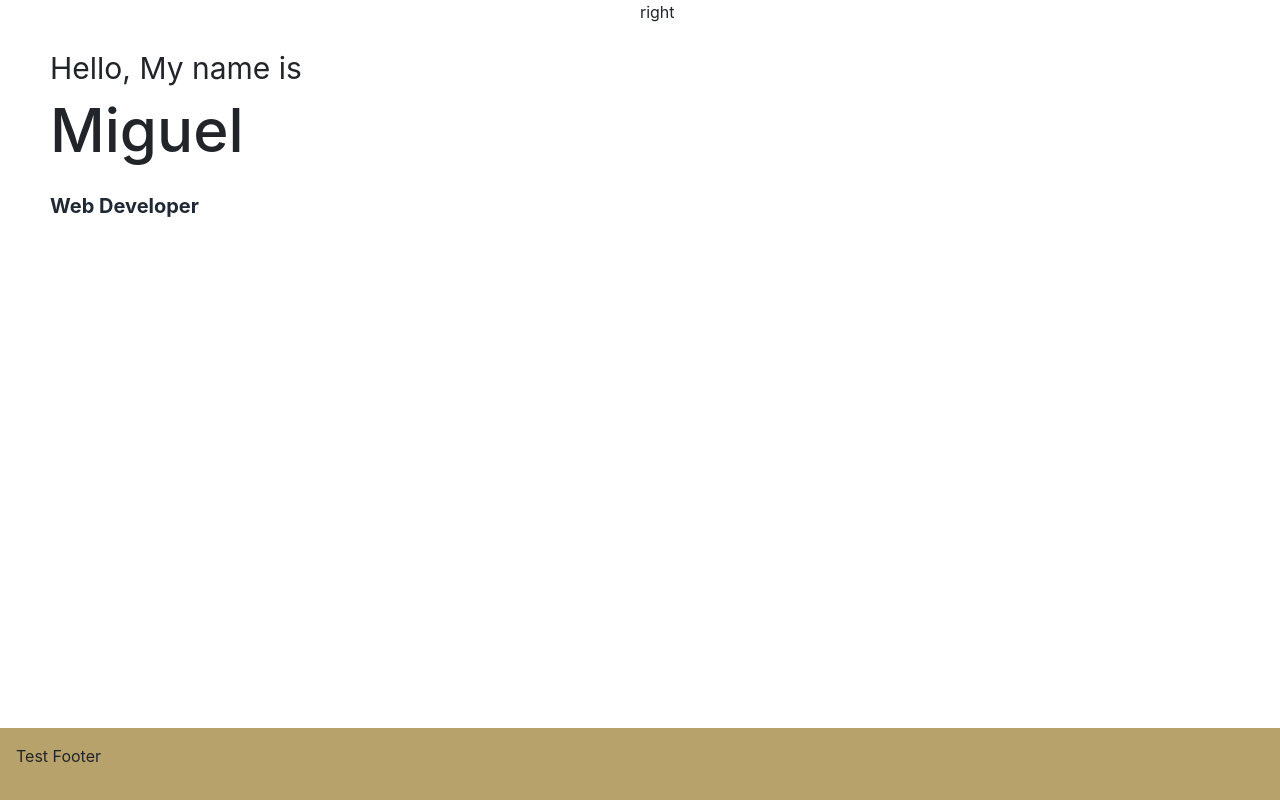
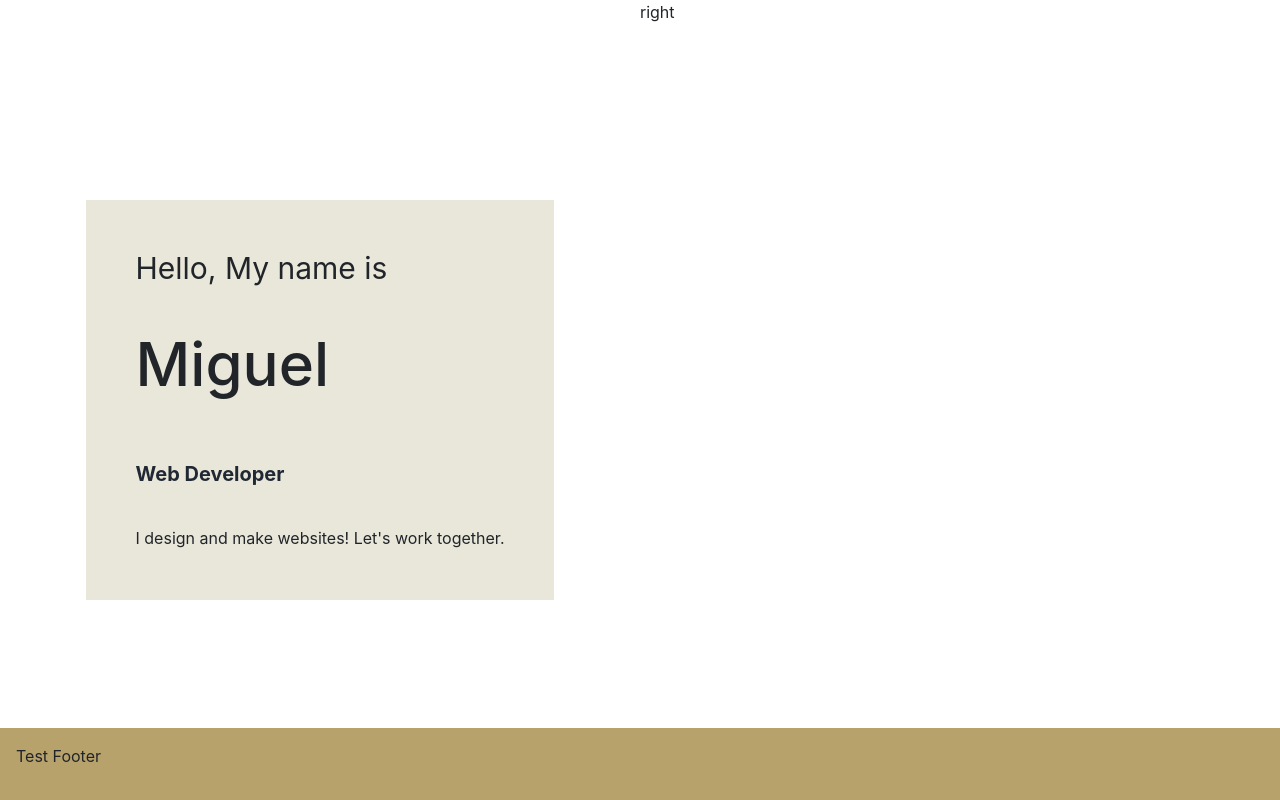
Before and after one commit to miguelxosorio/hello-there, a React (Create React App) app: page / in a window 1280 px wide. Built offline with nearby package versions, Linux system fonts and the light colour scheme.

Commit message:
updated styling for about

```diff
--- a/src/components/About/about.css
+++ b/src/components/About/about.css
@@ -18,6 +18,9 @@
 
 .about-left {
     flex: 1;
+    display: flex;
+    align-items: center;
+    justify-content: center;
 }
 
 .about-right {
@@ -26,6 +29,11 @@
 
 .about-left-wrapper {
     padding: 50px;
+    height: 50%;
+    background-color: var(--daisy);
+    display: flex;
+    flex-direction: column;
+    justify-content: space-between;
 }
 
 .about-greeting {
--- a/src/components/About/index.js
+++ b/src/components/About/index.js
@@ -18,6 +18,9 @@ function About() {
                     <div className="about-title-item">Photographer</div>
                 </div>
             </div>
+            <div className="about-description">
+                I design and make websites! Let's work together.
+            </div>
         </div>
       </div>
       <div className="about-right">right</div>
```
